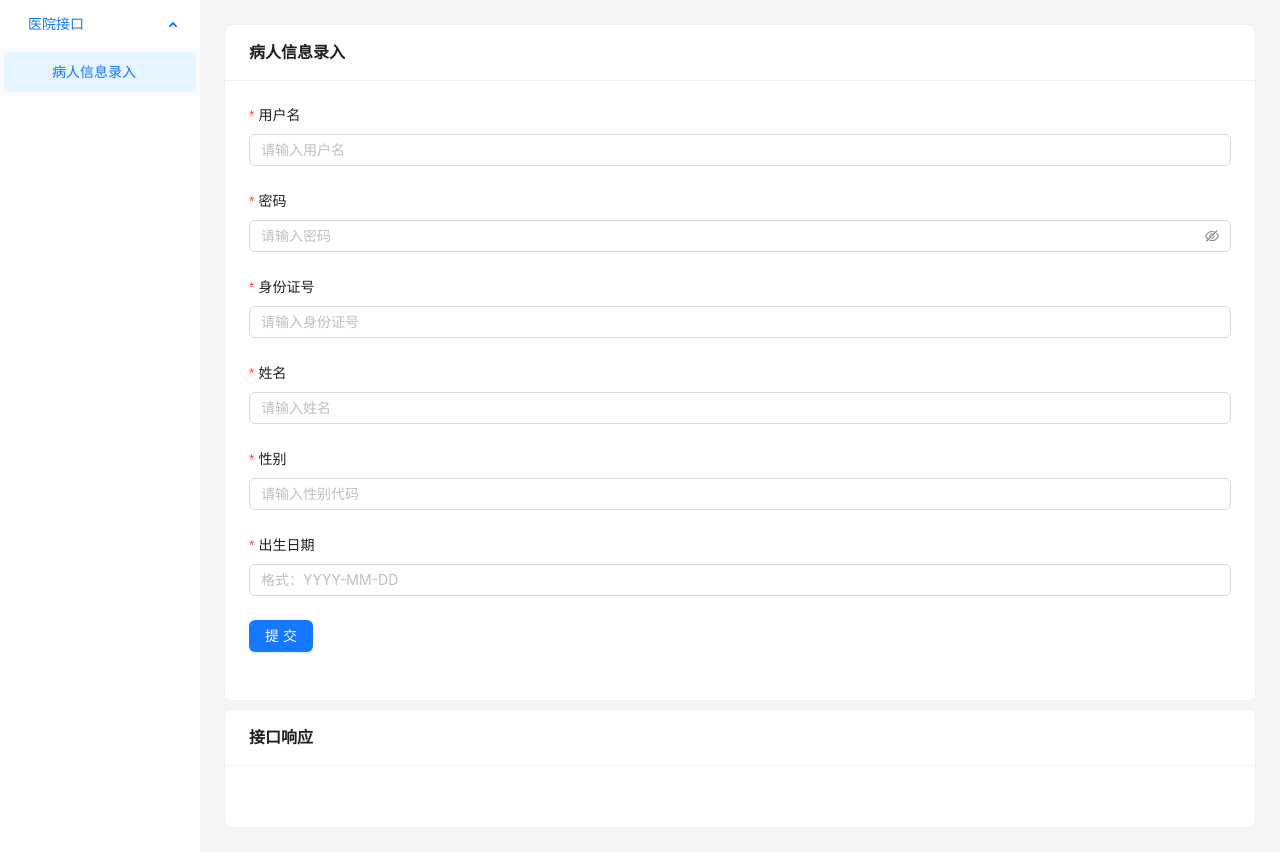
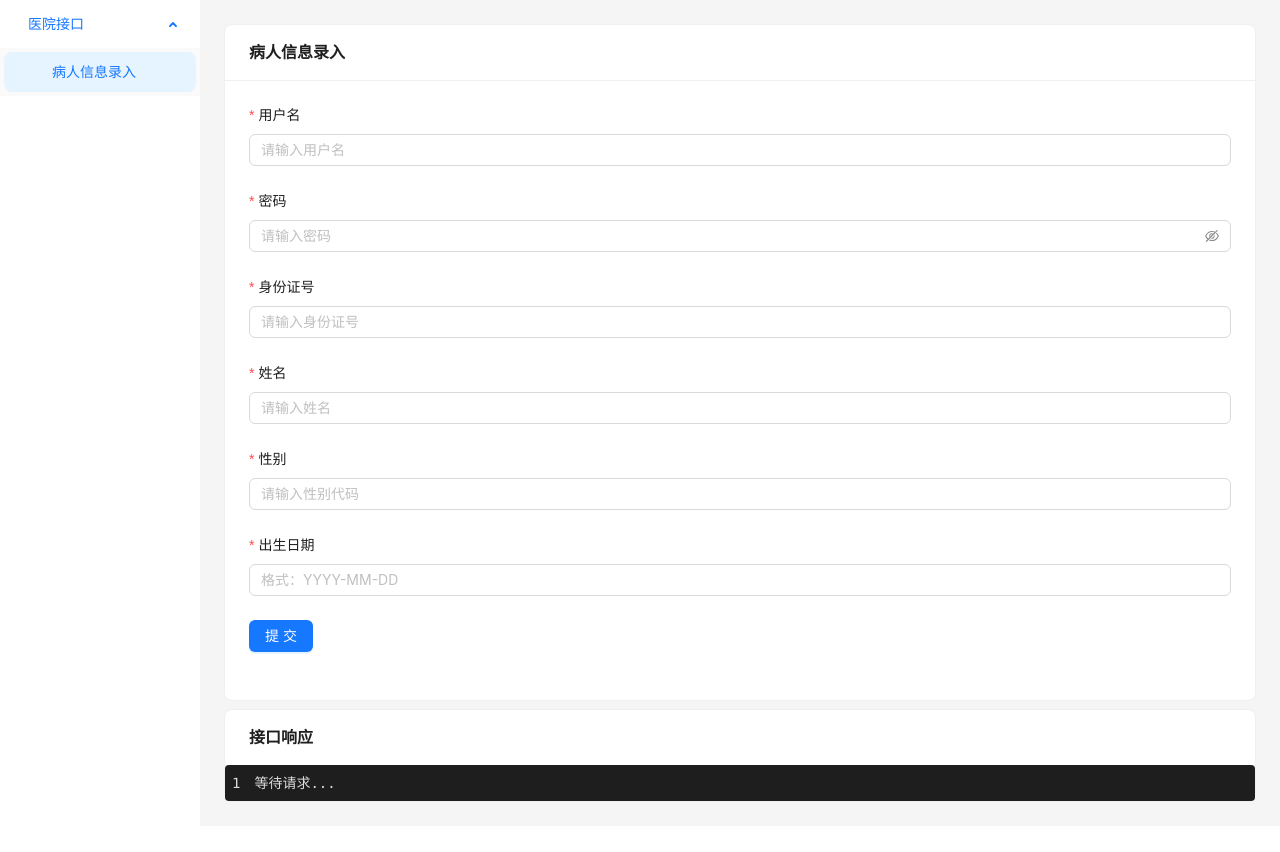
Before and after one commit to tommycom-sudo/api-test, a React (Vite) app: page / in a window 1280 px wide. After the commit the page ends 826 px from the top, so only its background shows below. Built offline with nearby package versions, Linux system fonts and the light colour scheme.

Commit message:
XML返回美化

```diff
--- a/package.json
+++ b/package.json
@@ -5,7 +5,9 @@
   "dependencies": {
     "antd": "^5.22.7",
     "react": "^18.0.0",
-    "react-dom": "^18.0.0"
+    "react-dom": "^18.0.0",
+    "react-syntax-highlighter": "^15.5.0",
+    "vkbeautify": "^0.99.3"
   },
   "devDependencies": {
     "@types/react": "^18.2.64",
--- a/src/components/ApiTest.jsx
+++ b/src/components/ApiTest.jsx
@@ -1,9 +1,31 @@
 import { Form, Input, Button, Card, Space } from 'antd';
 import { useState } from 'react';
+import vkbeautify from 'vkbeautify';
+import { Light as SyntaxHighlighter } from 'react-syntax-highlighter';
+import xml from 'react-syntax-highlighter/dist/esm/languages/hljs/xml';
+import { vs2015 } from 'react-syntax-highlighter/dist/esm/styles/hljs';
+
+// 注册 XML 语言支持
+SyntaxHighlighter.registerLanguage('xml', xml);
 
 const ApiTest = () => {
   const [response, setResponse] = useState('');
   const [form] = Form.useForm();
+
+  // 格式化 XML 响应
+  const formatXMLResponse = (xmlString) => {
+    try {
+      // 将 XML 字符串中的特殊字符转换回实体
+      const decodedXml = xmlString
+        .replace(/&lt;/g, '<')
+        .replace(/&gt;/g, '>')
+        .replace(/&amp;/g, '&');
+      // 格式化 XML
+      return vkbeautify.xml(decodedXml);
+    } catch (error) {
+      return xmlString;
+    }
+  };
 
   const onFinish = async (values) => {
     const xmlData = `
@@ -49,7 +71,7 @@ const ApiTest = () => {
         body: xmlData,
       });
       const data = await response.text();
-      setResponse(data);
+      setResponse(formatXMLResponse(data));
     } catch (error) {
       setResponse('请求出错：' + error.message);
     }
@@ -85,10 +107,27 @@ const ApiTest = () => {
         </Form>
       </Card>
 
-      <Card title="接口响应">
-        <pre style={{ maxHeight: '400px', overflow: 'auto' }}>
-          {response}
-        </pre>
+      <Card
+        title="接口响应"
+        bodyStyle={{
+          padding: 0,
+          margin: 0,
+          borderRadius: '4px',
+          overflow: 'hidden'
+        }}
+      >
+        <SyntaxHighlighter
+          language="xml"
+          style={vs2015}
+          customStyle={{
+            margin: 0,
+            maxHeight: '400px',
+            fontSize: '14px',
+          }}
+          showLineNumbers={true}
+        >
+          {response || '等待请求...'}
+        </SyntaxHighlighter>
       </Card>
     </Space>
   );
```
Also changed, not shown: 1 other file (tests, documents, lock files or other folders).
